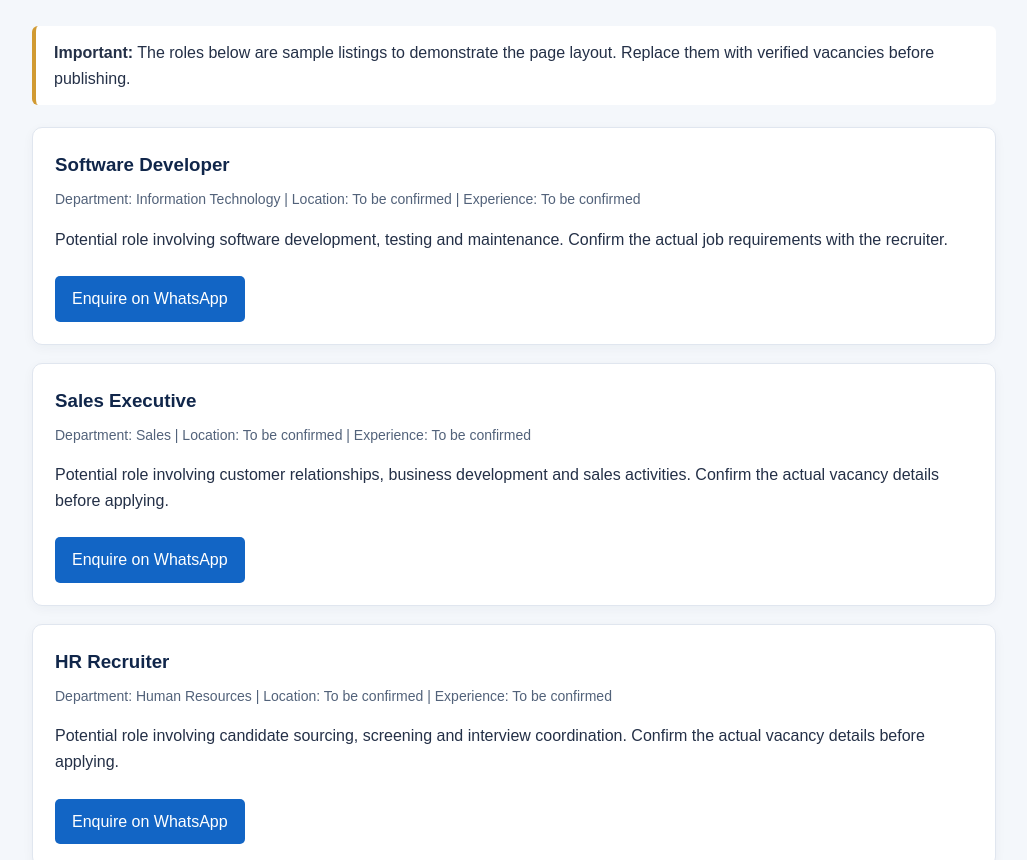
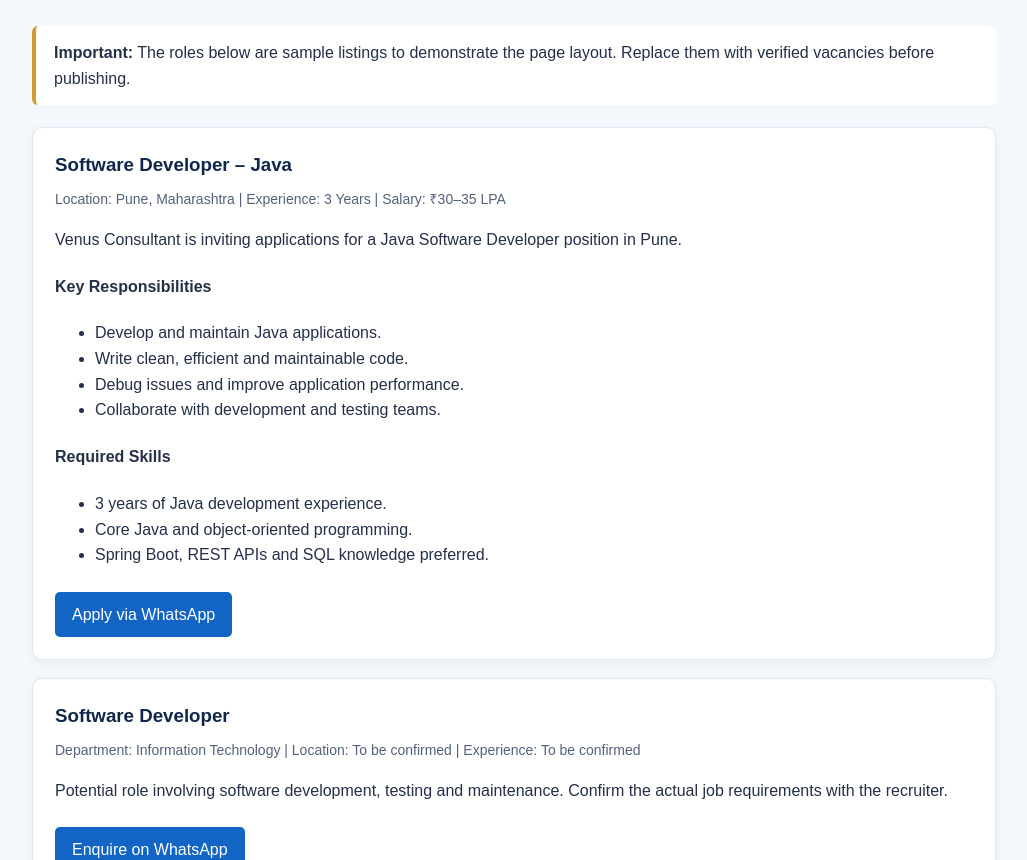
Before and after one commit to exportsvenus5519-dotcom/venus-world, a plain HTML site: page jobs.html in a window 1280 px wide. Shown: the part 360-1220 px from the top of the page, without its empty margins (126-1153 px from the left). Drawn offline with Linux system fonts and the light colour scheme.

Commit message:
Update jobs.html
software engg job java 3 years

```diff
--- a/jobs.html
+++ b/jobs.html
@@ -101,7 +101,39 @@
     <div class="notice">
       <strong>Important:</strong> The roles below are sample listings to demonstrate the page layout. Replace them with verified vacancies before publishing.
     </div>
+<section class="job">
+  <h3>Software Developer – Java</h3>
+  <div class="details">
+    Location: Pune, Maharashtra |
+    Experience: 3 Years |
+    Salary: ₹30–35 LPA
+  </div>
 
+  <p>
+    Venus Consultant is inviting applications for a
+    Java Software Developer position in Pune.
+  </p>
+
+  <h4>Key Responsibilities</h4>
+  <ul>
+    <li>Develop and maintain Java applications.</li>
+    <li>Write clean, efficient and maintainable code.</li>
+    <li>Debug issues and improve application performance.</li>
+    <li>Collaborate with development and testing teams.</li>
+  </ul>
+
+  <h4>Required Skills</h4>
+  <ul>
+    <li>3 years of Java development experience.</li>
+    <li>Core Java and object-oriented programming.</li>
+    <li>Spring Boot, REST APIs and SQL knowledge preferred.</li>
+  </ul>
+
+  <a class="button"
+     href="https://wa.me/919185195519?text=I%20am%20interested%20in%20the%20Java%20Software%20Developer%20job%20in%20Pune">
+    Apply via WhatsApp
+  </a>
+</section>
     <section class="job">
       <h3>Software Developer</h3>
       <div class="details">Department: Information Technology | Location: To be confirmed | Experience: To be confirmed</div>
```
